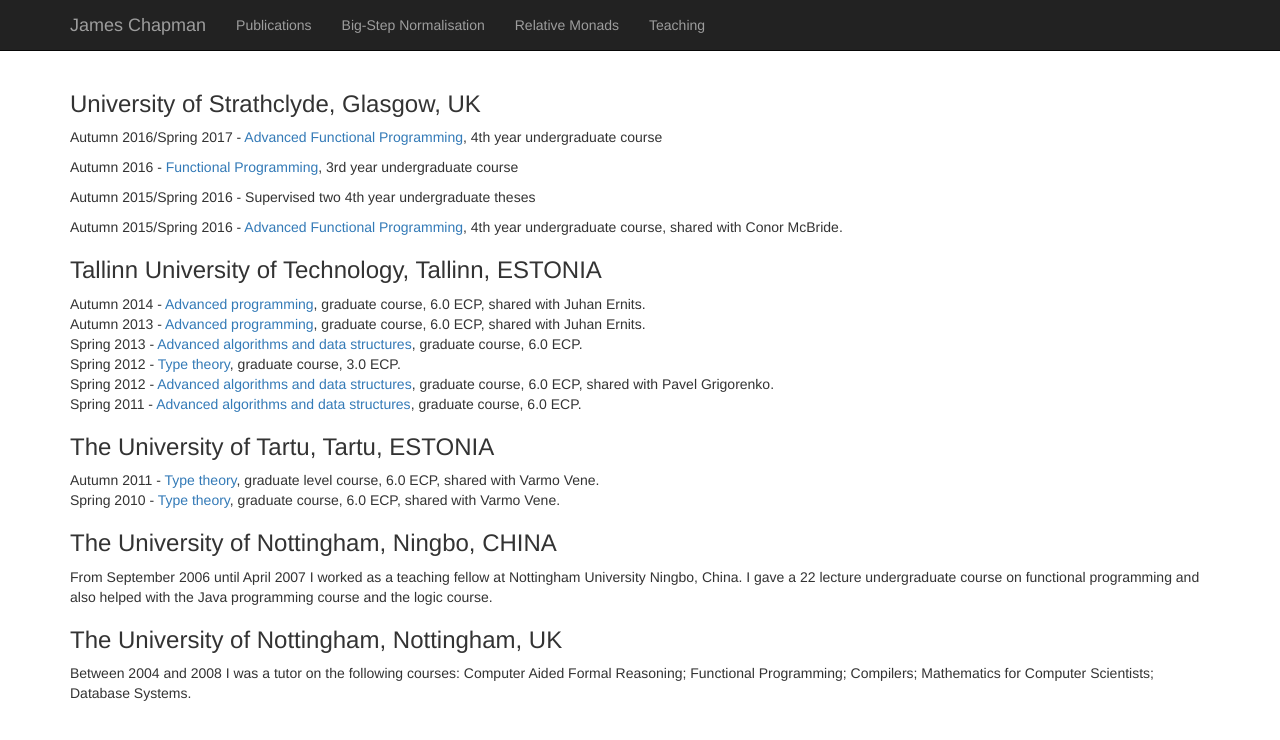
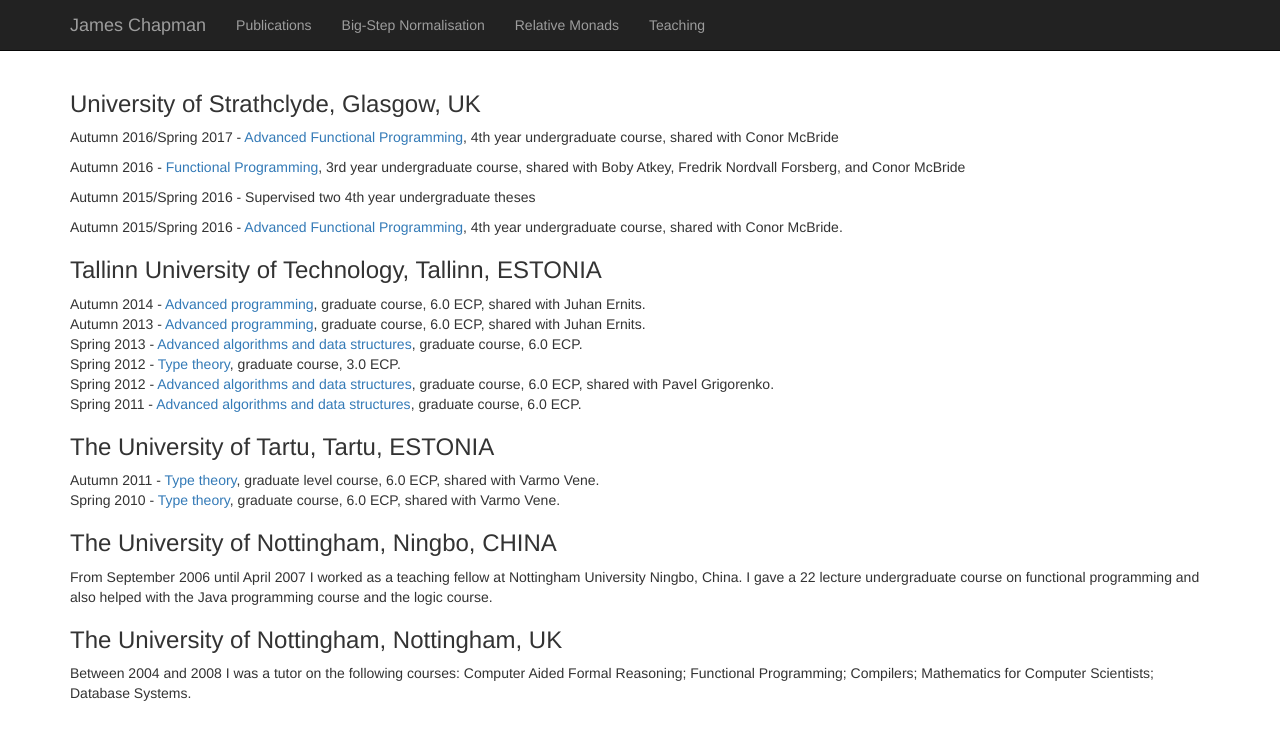
Before and after one commit to jmchapman/jmchapman.github.io, a Jekyll site: the page built from Teaching.html, in a window 1280 px wide. Shown: the top 740 px of the page. Built offline with Jekyll 4.4.1, drawn with Linux system fonts in a browser that asks for light colours; nearby versions of some CDN libraries.

Commit message:
Update Teaching.html
coteachers

```diff
--- a/Teaching.html
+++ b/Teaching.html
@@ -5,8 +5,8 @@ title: James Chapman - Teaching
 <div class="blurb">
   <article>
     <h3>University of Strathclyde, Glasgow, UK</h3>
-    <p>Autumn 2016/Spring 2017 - <a href="https://github.com/pigworker/CS410-16">Advanced Functional Programming</a>, 4th year undergraduate course</p>
-    <p>Autumn 2016 - <a href="https://github.com/pigworker/CS316-16">Functional Programming</a>, 3rd year undergraduate course</p>
+    <p>Autumn 2016/Spring 2017 - <a href="https://github.com/pigworker/CS410-16">Advanced Functional Programming</a>, 4th year undergraduate course, shared with Conor McBride</p>
+    <p>Autumn 2016 - <a href="https://github.com/pigworker/CS316-16">Functional Programming</a>, 3rd year undergraduate course, shared with Boby Atkey, Fredrik Nordvall Forsberg, and Conor McBride</p>
     <p>Autumn 2015/Spring 2016 - Supervised two 4th year undergraduate theses</p>
     <p>Autumn 2015/Spring 2016 - <a href="https://github.com/pigworker/CS410-15">Advanced Functional Programming</a>, 4th year undergraduate course, shared with Conor McBride.</p>
   </article>
```
